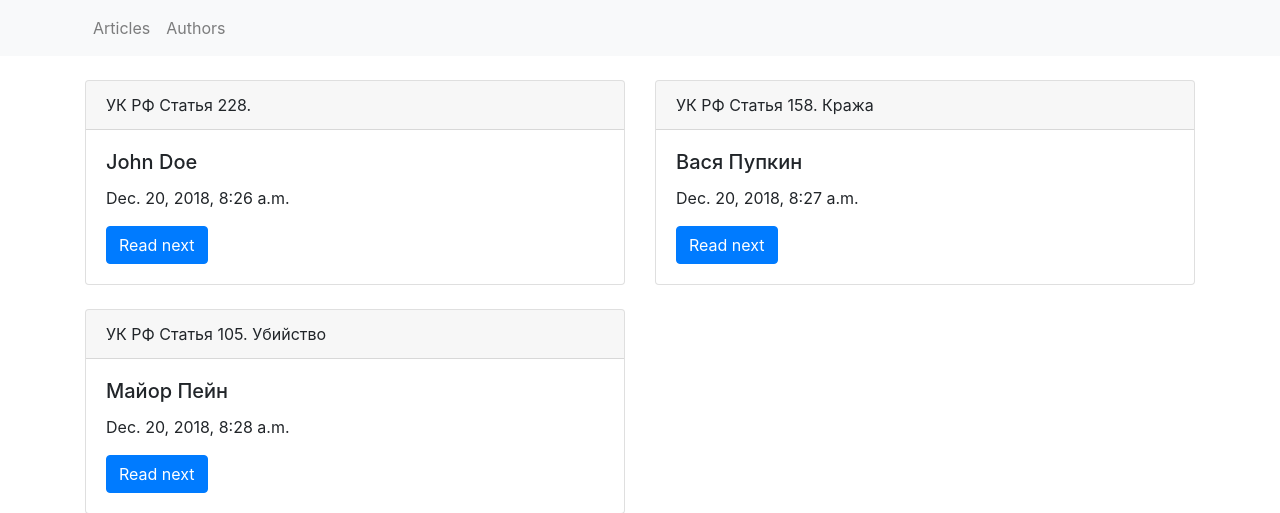
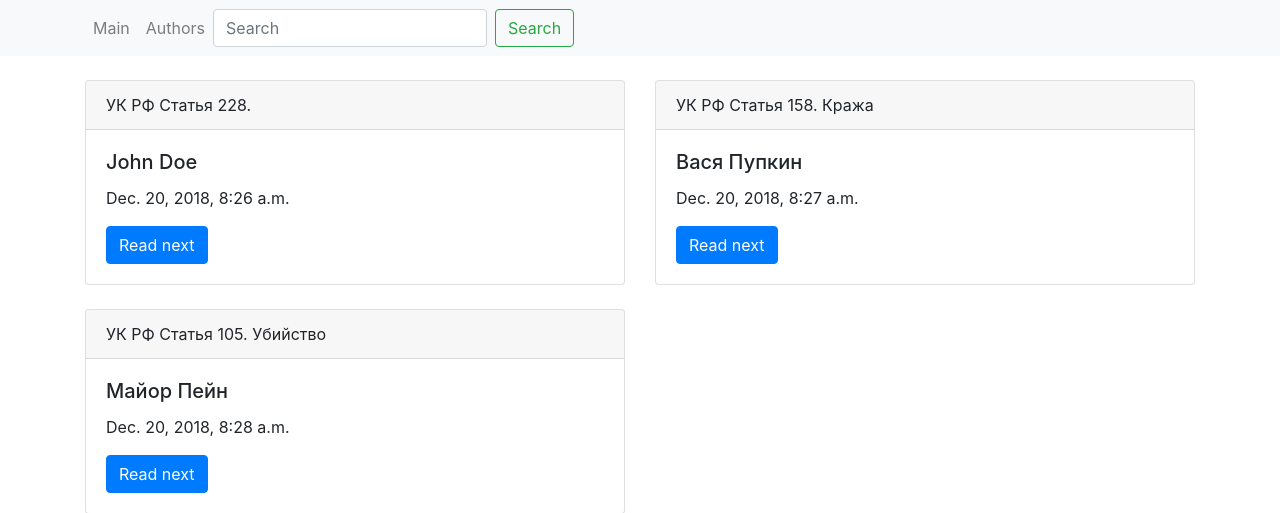
Before and after one commit to sultanemiluulu/python-group_2-homework_42-sultan_emiluulu, a Django app: page / in a window 1280 px wide. Shown: the top 513 px of the page. Run offline with Django 3.2, Linux system fonts and the light colour scheme; data comes from the database, SQL or seed files in the repository; some libraries are stand-ins or nearby versions.

Commit message:
Created Search

```diff
--- /dev/null
+++ b/source/webapp/forms.py
@@ -0,0 +1,4 @@
+from django import forms
+
+class SearchArticleForm(forms.Form):
+    article_name = forms.CharField(max_length=50, required=False, label='Article')
--- a/source/webapp/templates/article_list.html
+++ b/source/webapp/templates/article_list.html
@@ -1,5 +1,15 @@
 {% extends 'base.html' %}
 {% block title %}Article List{% endblock %}
+{% block menu %}
+    <li class="nav-item">
+        <a href="{% url 'author_list' %}" class="nav-link">Authors</a>
+    </li>
+        <form class="form-inline my-2 my-lg-0">
+                {% csrf_token %}
+      <input class="form-control mr-sm-2" type="search" placeholder="Search" aria-label="Search" {{ form.article_name }}
+      <button class="btn btn-outline-success my-2 my-sm-0" type="submit">Search</button>
+    </form>
+{% endblock %}
 {% block content %}
     <div class="row">
         {% for article in article_list %}
--- a/source/webapp/templates/base.html
+++ b/source/webapp/templates/base.html
@@ -22,12 +22,9 @@
         <div class="collapse navbar-collapse" id="navbarNav">
             <ul class="navbar-nav">
                 <li class="nav-item">
-                    <a href="{% url 'article_list' %}" class="nav-link">Articles</a>
+                    <a href="{% url 'article_list' %}" class="nav-link">Main</a>
                 </li>
                 {% block menu %}
-                <li class="nav-item">
-                    <a href="{% url 'author_list' %}" class="nav-link">Authors</a>
-                </li>
                 {% endblock %}
             </ul>
         </div>
--- a/source/webapp/templates/client_detail.html
+++ b/source/webapp/templates/client_detail.html
@@ -15,7 +15,7 @@
                 {% endfor %}
             </ul>
             <ul class="list-group">
-            <h4 class="mt-3">Favorites: </h4>
+                <h4 class="mt-3">Favorites: </h4>
                 {% for article in client.favorites.all %}
                     <li class="list-group-item">{{ article.headline }}</li>
                 {% endfor %}
--- a/source/webapp/views.py
+++ b/source/webapp/views.py
@@ -1,10 +1,20 @@
-from django.views.generic import ListView, DetailView
+from django.views.generic import ListView, DetailView, CreateView, UpdateView, DeleteView, FormView
 from webapp.models import Client, Article, Comment, Rating
+from webapp.forms import SearchArticleForm
+from django.urls import reverse_lazy
 
 
-class ArticleListView(ListView):
+class ArticleListView(ListView, FormView):
     model = Article
     template_name = 'article_list.html'
+    form_class = SearchArticleForm
+
+    def get_queryset(self):
+        article_name = self.request.GET.get('article_name')
+        if not article_name:
+            return Article.objects.all()
+        else:
+            return Article.objects.filter(headline__icontains=article_name)
 
 
 class ArticleDetailView(DetailView):
```
Lines whose indentation alone changed are shown as unchanged.
